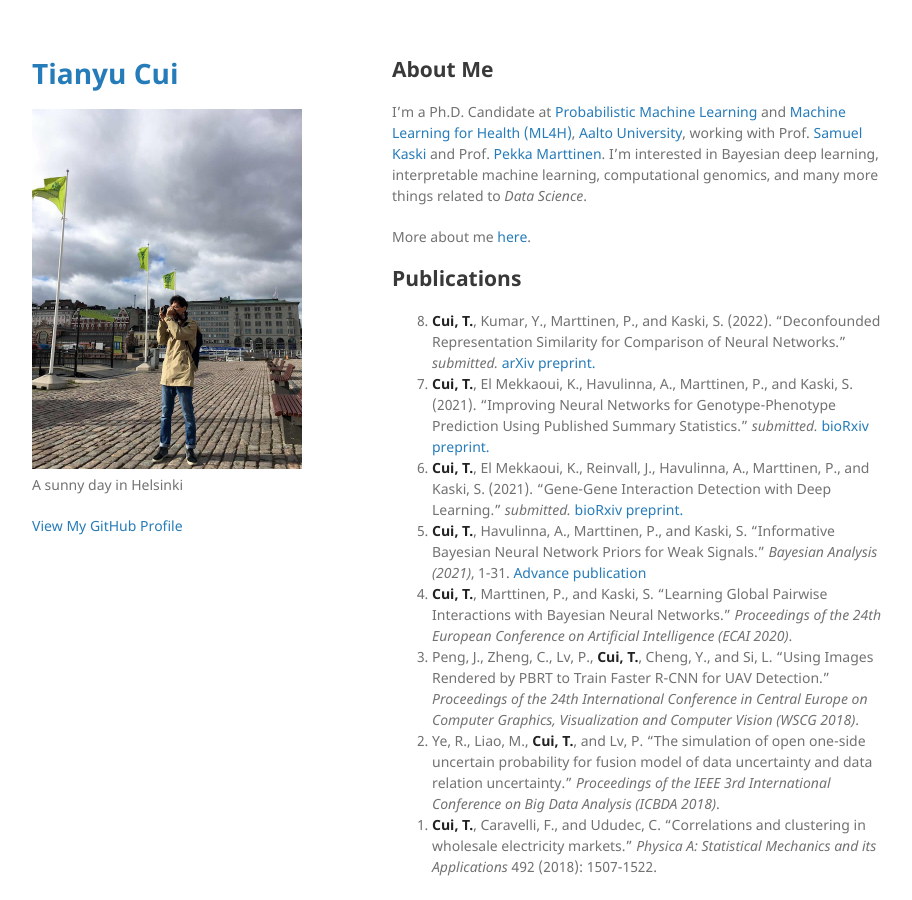
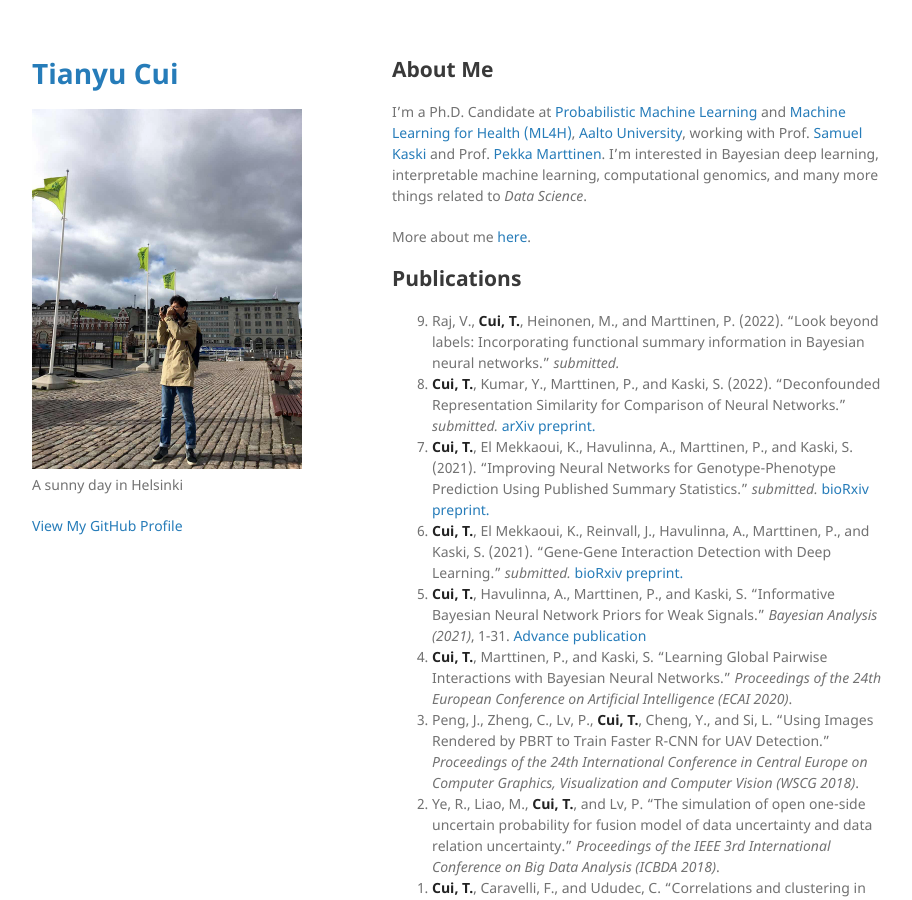
Before and after one commit to tycui/tycui.github.io, a Jekyll site: the page built from index.md, in a window 1280 px wide and 900 px high. Shown: the whole window, without its empty margins (178-1090 px from the left). Built offline with Jekyll 4.4.1, drawn with Linux system fonts in a browser that asks for light colours; our own code applies the rules of GitHub Pages for plain Markdown files.

Commit message:
Update index.md

```diff
--- a/index.md
+++ b/index.md
@@ -9,6 +9,8 @@ More about me [here](./more_about_me.html).
 
 ## Publications
 
+
+0. Raj, V., **Cui, T.**, Heinonen, M., and Marttinen, P. (2022). "Look beyond labels: Incorporating functional summary information in Bayesian neural networks." _submitted._
 0. **Cui, T.**, Kumar, Y., Marttinen, P., and Kaski, S. (2022). "Deconfounded Representation Similarity for Comparison of Neural Networks." _submitted._ [arXiv preprint.](https://arxiv.org/abs/2202.00095)
 0. **Cui, T.**, El Mekkaoui, K., Havulinna, A., Marttinen, P., and Kaski, S. (2021). "Improving Neural Networks for Genotype-Phenotype Prediction Using Published Summary Statistics." _submitted._ [bioRxiv preprint.](https://www.biorxiv.org/content/10.1101/2021.11.09.467937v1)
 0. **Cui, T.**, El Mekkaoui, K., Reinvall, J., Havulinna, A., Marttinen, P., and Kaski, S. (2021). "Gene-Gene Interaction Detection with Deep Learning." _submitted._ [bioRxiv preprint.](https://www.biorxiv.org/content/10.1101/2021.03.12.435063v1)
```
